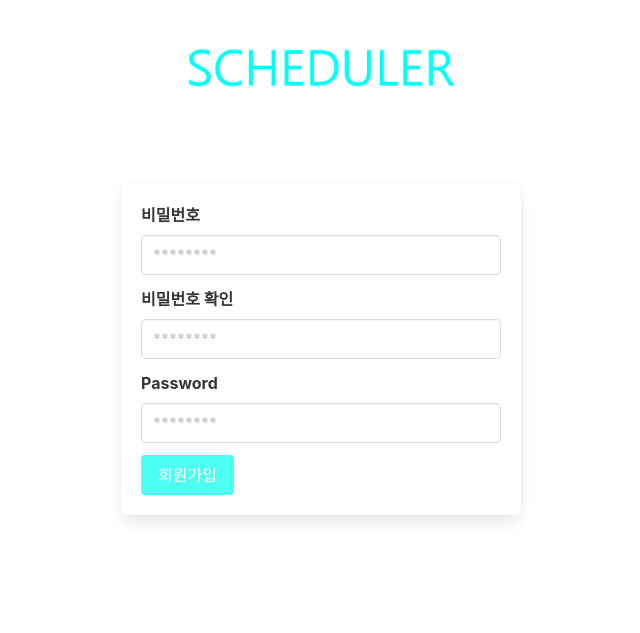
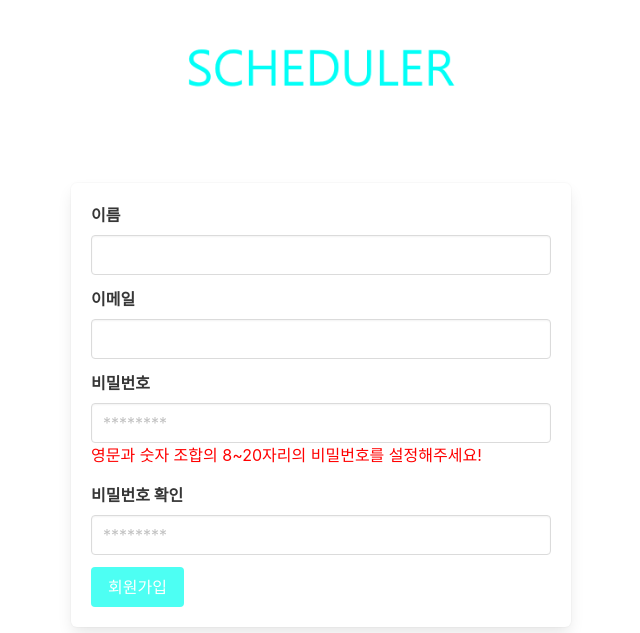
Before and after one commit to fooooif/scheduler, a Flask app: template templates/signin.html in a window 1280 px wide. Shown: the part 167-800 px from the top of the page, without its empty margins (319-959 px from the left). Run offline with Flask 2, Linux system fonts and the light colour scheme; the template is opened without the code that fills it, so the values that code supplies are empty; some libraries are stand-ins or nearby versions.

Commit message:
회원가입 페이지 추가

```diff
--- a/templates/signin.html
+++ b/templates/signin.html
@@ -10,7 +10,7 @@
     <title>스케쥴러</title>
     <style>
         .box {
-            width: 400px;
+            width: 500px;
             margin: 0px auto 0 auto;
         }
 
@@ -23,6 +23,9 @@
             height: 150px;
             width: 300px;
             margin: 200px auto 0 auto;
+        }
+        .check_id{
+            color: red;
         }
     </style>
     <script>
@@ -45,19 +48,28 @@
 </figure>
 <form class="box">
     <div class="field">
+        <label class="label">이름</label>
+        <div class="control">
+            <input class="input" type="text" placeholder="">
+        </div>
+
+    </div>
+    <div class="field">
+        <label class="label">이메일</label>
+        <div class="control">
+            <input class="input" type="email" placeholder="">
+        </div>
+
+    </div>
+    <div class="field">
         <label class="label">비밀번호</label>
         <div class="control">
             <input class="input" type="password" placeholder="********">
         </div>
+        <p class="check_id">영문과 숫자 조합의 8~20자리의 비밀번호를 설정해주세요!</p>
     </div>
     <div class="field">
         <label class="label">비밀번호 확인</label>
-        <div class="control">
-            <input class="input" type="password" placeholder="********">
-        </div>
-    </div>
-    <div class="field">
-        <label class="label">Password</label>
         <div class="control">
             <input class="input" type="password" placeholder="********">
         </div>
```
